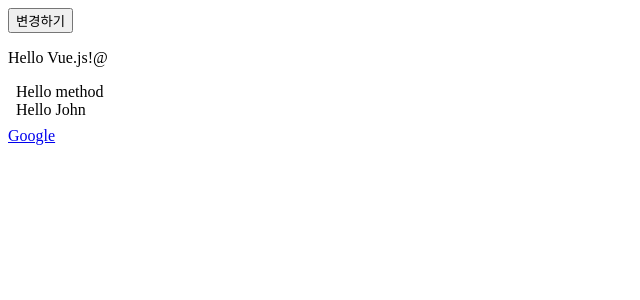
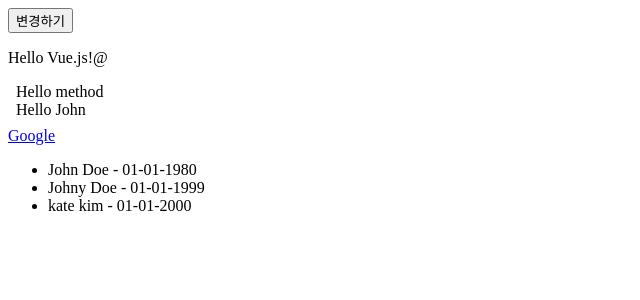
Before and after one commit to Woochang1132/VueBook, a Vue app: page / in a window 1280 px wide. Shown: the top 300 px of the page, without its empty margins (0-640 px from the left). Built offline with nearby package versions, Linux system fonts and the light colour scheme.

Commit message:
VueBook : v-for 순환을 적용해보기

```diff
--- a/src/App.vue
+++ b/src/App.vue
@@ -2,19 +2,22 @@
   <TransitionTag/>
   <MethodReturn/>
   <LinkValue/>
+  <VForDirective/>
 </template>
 
 <script>
 import TransitionTag from './components/TransitionTag.vue'
 import MethodReturn from './components/MethodReturn.vue'
 import LinkValue from './components/LinkValue.vue'
+import VForDirective from './components/VForDirective.vue'
 
 export default {
   name: 'App',
   components: {
     TransitionTag,
     MethodReturn,
-    LinkValue
+    LinkValue,
+    VForDirective
   }
 }
 </script>
--- /dev/null
+++ b/src/components/VForDirective.vue
@@ -0,0 +1,42 @@
+<template>
+    <ul>
+        <li v-for="person in people" :key="person.id">
+            <div>{{ person.firstName }} {{ person.lastName }} - {{ person.dob }}</div>
+        </li>
+    </ul>
+</template>
+
+<script>
+    export default {
+        data() {
+            return {
+                people: [
+                    {
+                        id: 1,
+                        firstName: "John",
+                        lastName : "Doe",
+                        dob : "01-01-1980"
+                    },
+
+                    {
+                        id: 2,
+                        firstName: "Johny",
+                        lastName : "Doe",
+                        dob : "01-01-1999"
+                    },
+
+                    {
+                        id: 3,
+                        firstName: "kate",
+                        lastName : "kim",
+                        dob : "01-01-2000"
+                    },
+                ]
+            }
+        },
+    }
+</script>
+
+<style lang="scss" scoped>
+
+</style>
```
